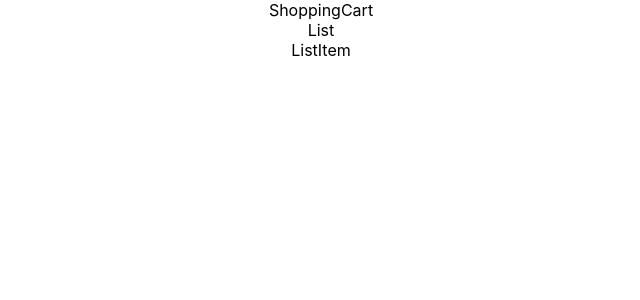
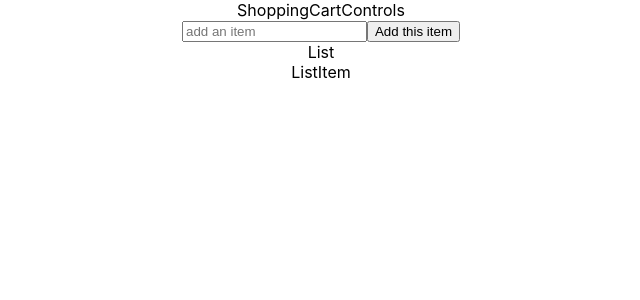
Before and after one commit to NoahDeltoroSmyth/Shopping-List-useReducer, a React (Create React App) app: page / in a window 1280 px wide. Shown: the top 300 px of the page, without its empty margins (319-959 px from the left). Built offline with nearby package versions, Linux system fonts and the light colour scheme.

Commit message:
add form created, but need to add functionality

```diff
--- a/src/container/ShoppingCart/ShoppingCart.js
+++ b/src/container/ShoppingCart/ShoppingCart.js
@@ -1,10 +1,12 @@
 import React from 'react';
+import Controls from '../../presentational/Controls/Controls';
 import List from '../../presentational/List/List';
 
 const ShoppingCart = () => {
   return (
     <div>
       ShoppingCart
+      <Controls />
       <List />
     </div>
   );
--- a/src/presentational/Controls/Controls.js
+++ b/src/presentational/Controls/Controls.js
@@ -1,7 +1,22 @@
-import React from 'react';
+import React, { useState } from 'react';
 
 const Controls = () => {
-  return <div>Controls</div>;
+  const [add, setAdd] = useState('');
+
+  return (
+    <>
+      Controls
+      <form>
+        <input
+          type="text"
+          placeholder="add an item"
+          value={add}
+          onChange={(e) => setAdd(e.target.value)}
+        />
+        <button>Add this item</button>
+      </form>
+    </>
+  );
 };
 
 export default Controls;
```
